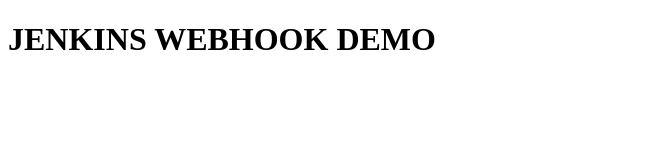
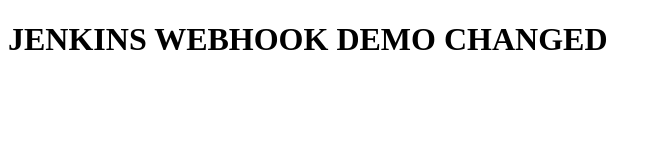
Before and after one commit to Adikan17/Jenkins_webhook_demo, a plain HTML site: page index.html in a window 1280 px wide. Shown: the whole page, without its empty margins (0-660 px from the left). Drawn offline with Linux system fonts and the light colour scheme.

Commit message:
Second change

```diff
--- a/index.html
+++ b/index.html
@@ -6,6 +6,6 @@
     <title>jenkins Webhooks demo</title>
 </head>
 <body>
-    <h1>JENKINS WEBHOOK DEMO</h1>
+    <h1>JENKINS WEBHOOK DEMO CHANGED</h1>
 </body>
 </html>
```
